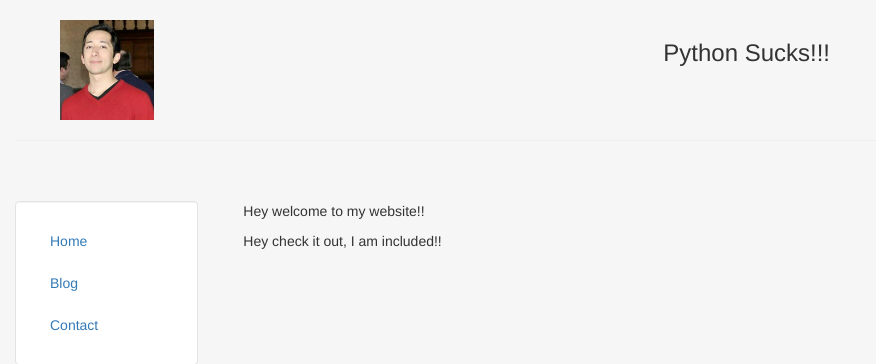
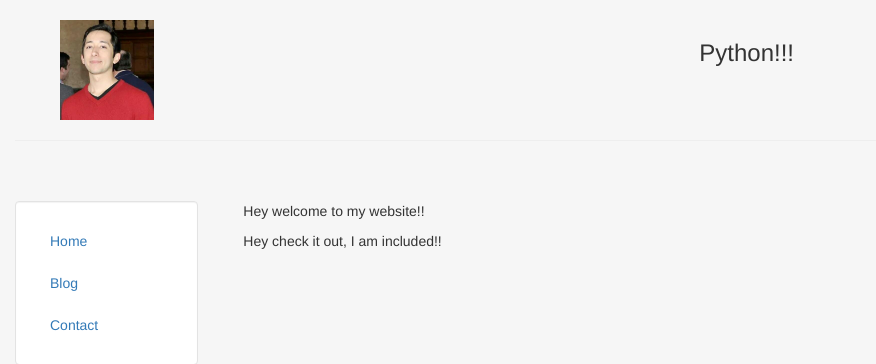
Before and after one commit to MarceloM9123/1st_Django_website, a Django app: template mysite/personal/templates/personal/home.html in a window 1280 px wide. Shown: the top 364 px of the page, without its empty margins (0-876 px from the left). Run offline with Django 3.2, Linux system fonts and the light colour scheme; the template is opened without the code that fills it, so the values that code supplies are empty; some libraries are stand-ins or nearby versions.

Commit message:
Update header.html

```diff
--- a/mysite/personal/templates/personal/header.html
+++ b/mysite/personal/templates/personal/header.html
@@ -28,7 +28,7 @@
 			  <div class="col-sm-10">
 				  <br>
 				  <center>
-				  <h3>Python Sucks!!!</h3>
+				  <h3>Python!!!</h3>
 				  </center>
 			  </div>
 		</div><hr>
```
